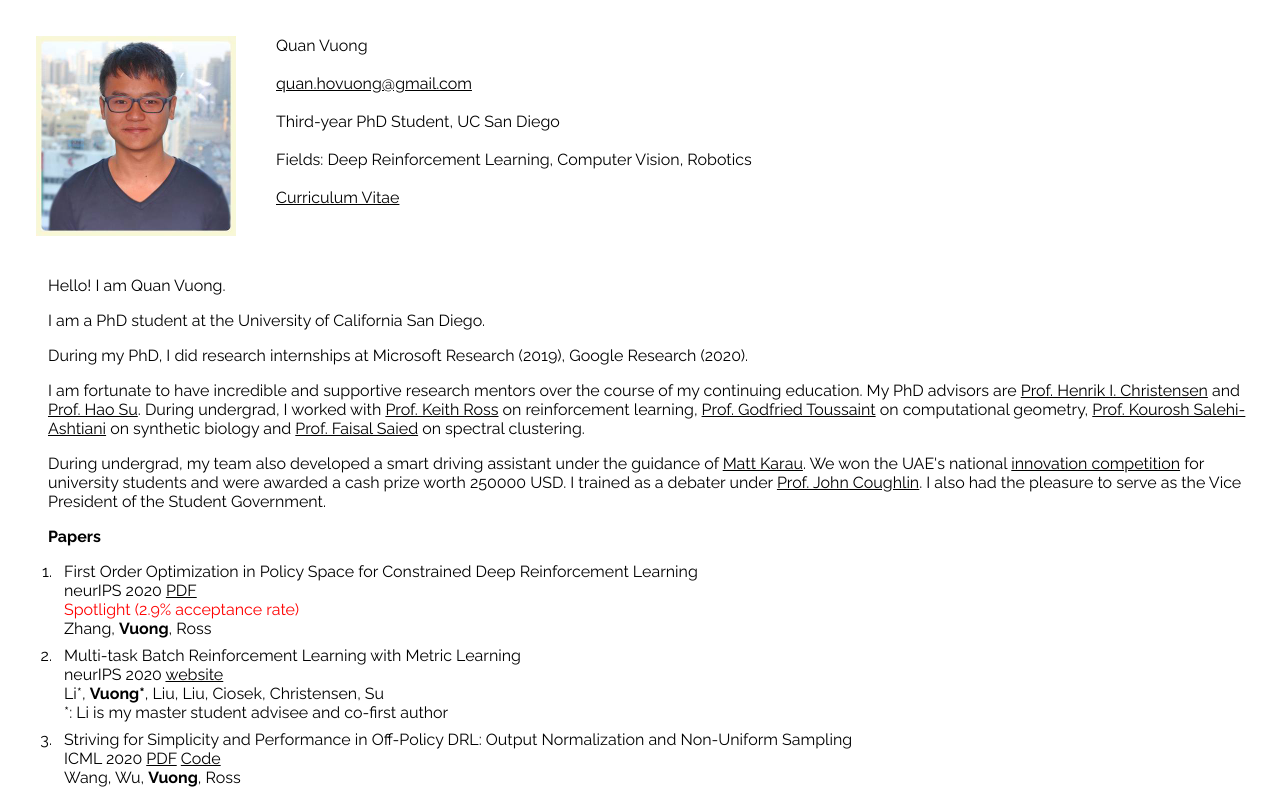
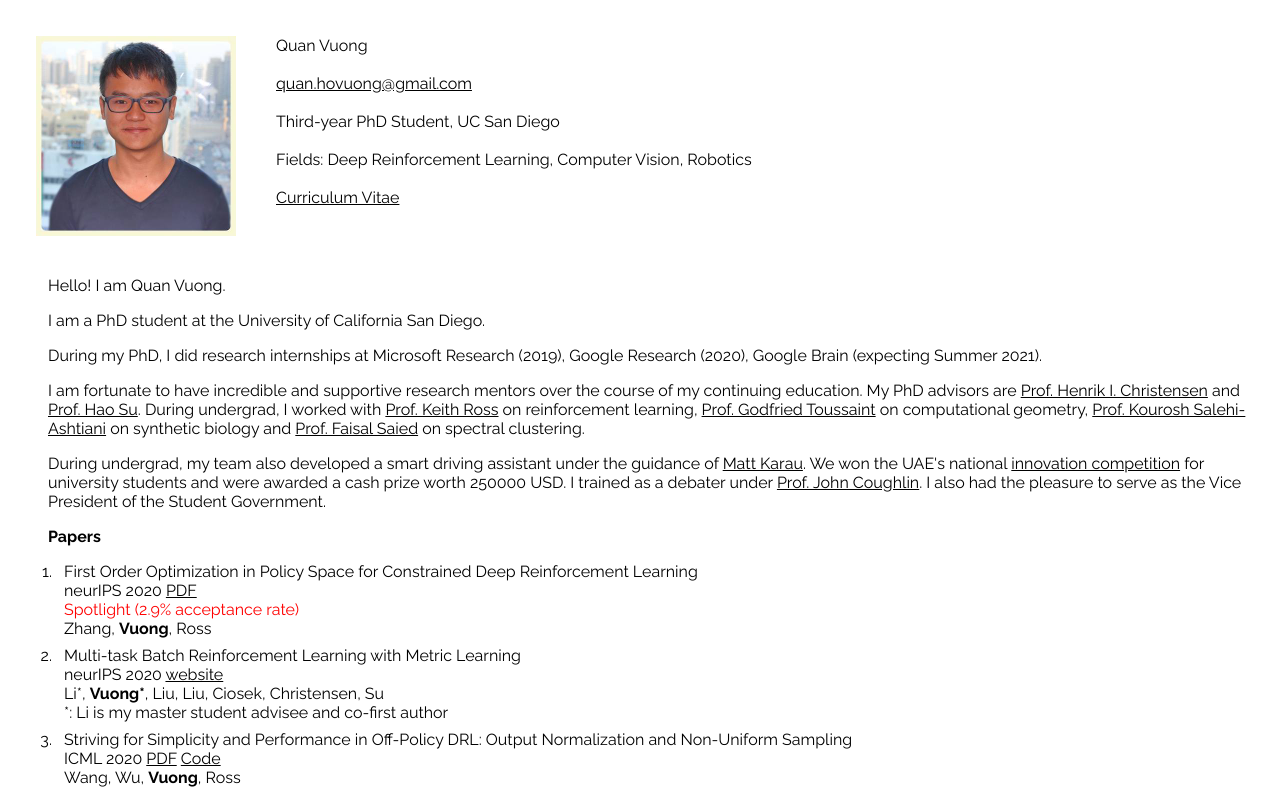
Before and after one commit to quanvuong/quanvuong.github.io, a React (Create React App) app: page / in a window 1280 px wide. Shown: the top 796 px of the page. Built offline with nearby package versions, Linux system fonts and the light colour scheme.

Commit message:
add brainzzz

```diff
--- a/src/Summary.js
+++ b/src/Summary.js
@@ -16,7 +16,7 @@ class Summary extends Component {
 
         <div className="SummaryOneP">
           During my PhD, I did research internships at Microsoft Research (2019),
-          Google Research (2020).
+          Google Research (2020), Google Brain (expecting Summer 2021).
         </div>
 
         <div className="SummaryOneP">
```
